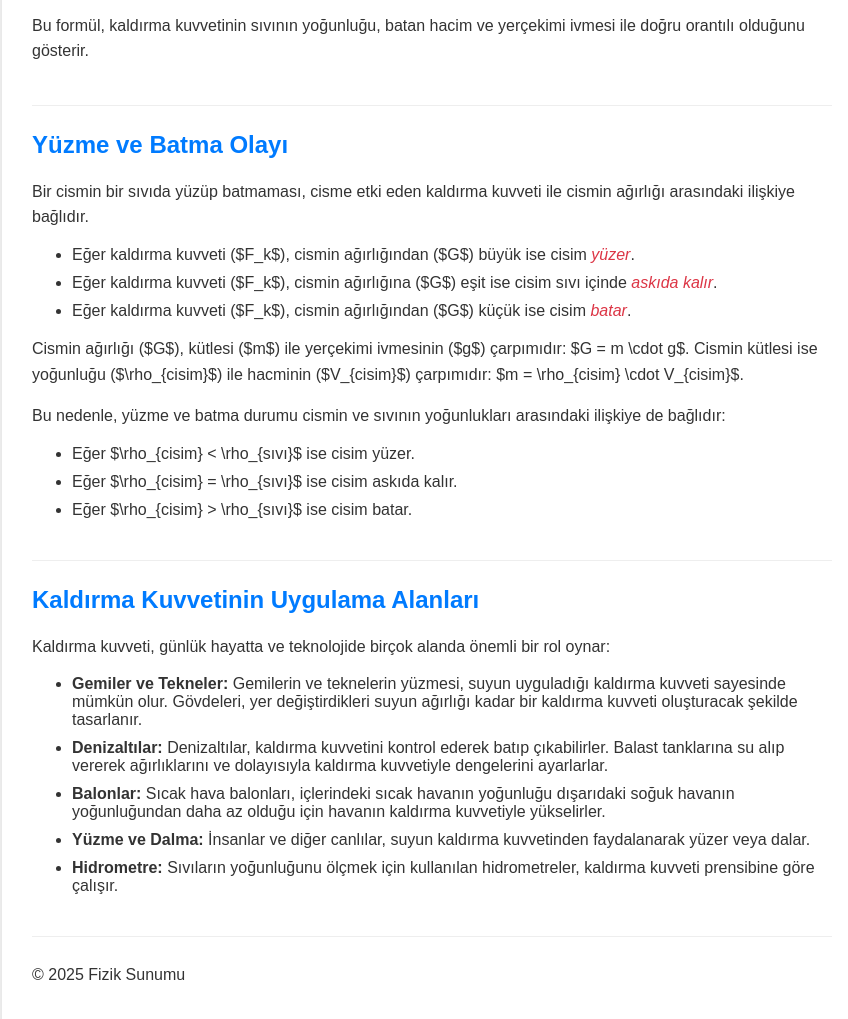
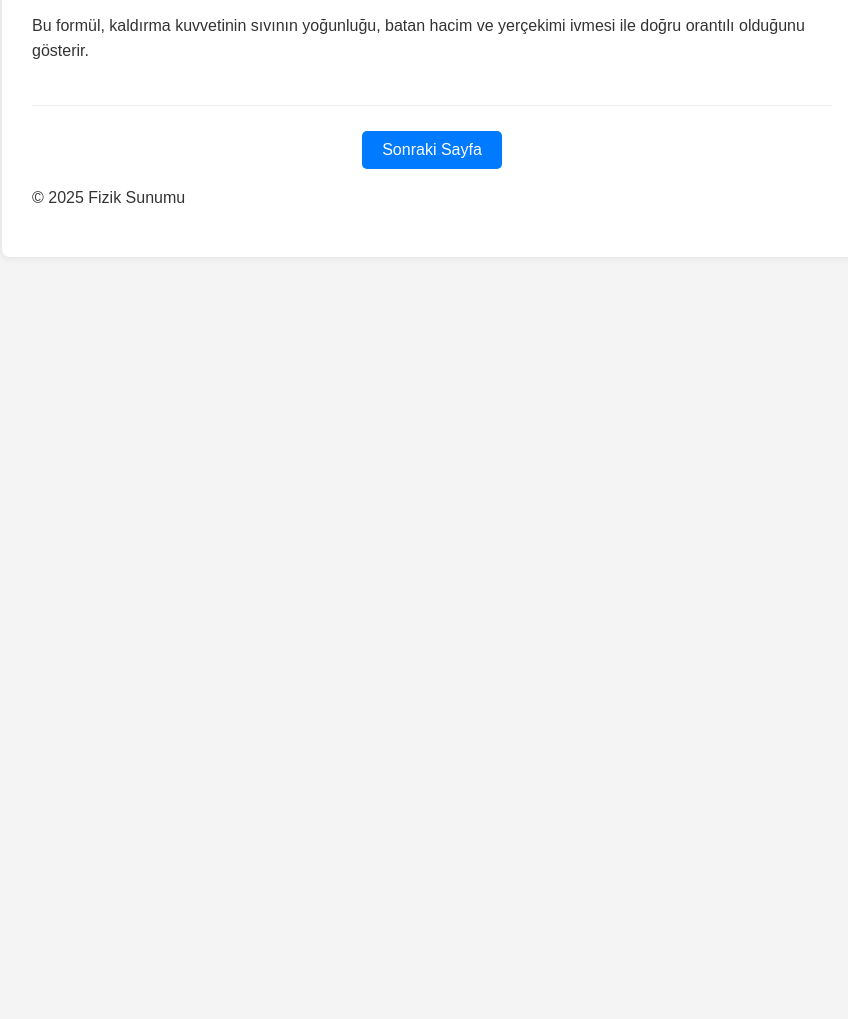
Before and after one commit to EgesevdeV2/TurkceSinav, a plain HTML site: page kaldırma_kuvveti.html in a window 1280 px wide. Shown: the part 967-1986 px from the top of the page, without its empty margins (208-1056 px from the left). After the commit the page ends 1244 px from the top, so only its background shows below. Drawn offline with Linux system fonts and the light colour scheme.

Commit message:
Update kaldırma_kuvveti.html

```diff
--- a/kaldırma_kuvveti.html
+++ b/kaldırma_kuvveti.html
@@ -3,7 +3,7 @@
 <head>
     <meta charset="UTF-8">
     <meta name="viewport" content="width=device-width, initial-scale=1.0">
-    <title>Suyun Kaldırma Kuvveti Sunumu</title>
+    <title>Suyun Kaldırma Kuvveti Sunumu - Sayfa 1</title>
     <style>
         body {
             font-family: sans-serif;
@@ -26,9 +26,9 @@
             line-height: 1.6;
         }
         .formula-container {
-            display: flex; /* İçindeki öğeleri hizalamak için */
-            justify-content: center; /* Yatayda ortalamak için */
-            margin: 15px 0; /* Üst ve alt boşluk */
+            display: flex;
+            justify-content: center;
+            margin: 15px 0;
         }
         .formula {
             font-weight: bold;
@@ -57,13 +57,29 @@
             font-style: italic;
             color: #dc3545;
         }
+        .navigation {
+            text-align: center;
+            margin-top: 20px;
+        }
+        .navigation a {
+            display: inline-block;
+            padding: 10px 20px;
+            margin: 0 5px;
+            background-color: #007bff;
+            color: #fff;
+            text-decoration: none;
+            border-radius: 5px;
+        }
+        .navigation a:hover {
+            background-color: #0056b3;
+        }
     </style>
 </head>
 <body>
     <div class="container">
         <header>
             <h1>Suyun Kaldırma Kuvveti</h1>
-            <p>Fizik sunumu için hazırlanmıştır.</p>
+            <p>Fizik sunumu için hazırlanmıştır - Sayfa 1</p>
         </header>
 
         <section class="section">
@@ -88,34 +104,9 @@
             <p>Bu formül, kaldırma kuvvetinin sıvının yoğunluğu, batan hacim ve yerçekimi ivmesi ile doğru orantılı olduğunu gösterir.</p>
         </section>
 
-        <section class="section">
-            <h2>Yüzme ve Batma Olayı</h2>
-            <p>Bir cismin bir sıvıda yüzüp batmaması, cisme etki eden kaldırma kuvveti ile cismin ağırlığı arasındaki ilişkiye bağlıdır.</p>
-            <ul style="list-style-type:disc;">
-                <li class="list-item">Eğer kaldırma kuvveti ($F_k$), cismin ağırlığından ($G$) büyük ise cisim <span class="emphasize">yüzer</span>.</li>
-                <li class="list-item">Eğer kaldırma kuvveti ($F_k$), cismin ağırlığına ($G$) eşit ise cisim sıvı içinde <span class="emphasize">askıda kalır</span>.</li>
-                <li class="list-item">Eğer kaldırma kuvveti ($F_k$), cismin ağırlığından ($G$) küçük ise cisim <span class="emphasize">batar</span>.</li>
-            </ul>
-            <p>Cismin ağırlığı ($G$), kütlesi ($m$) ile yerçekimi ivmesinin ($g$) çarpımıdır: $G = m \cdot g$. Cismin kütlesi ise yoğunluğu ($\rho_{cisim}$) ile hacminin ($V_{cisim}$) çarpımıdır: $m = \rho_{cisim} \cdot V_{cisim}$.</p>
-            <p>Bu nedenle, yüzme ve batma durumu cismin ve sıvının yoğunlukları arasındaki ilişkiye de bağlıdır:</p>
-            <ul style="list-style-type:disc;">
-                <li class="list-item">Eğer $\rho_{cisim} < \rho_{sıvı}$ ise cisim yüzer.</li>
-                <li class="list-item">Eğer $\rho_{cisim} = \rho_{sıvı}$ ise cisim askıda kalır.</li>
-                <li class="list-item">Eğer $\rho_{cisim} > \rho_{sıvı}$ ise cisim batar.</li>
-            </ul>
-        </section>
-
-        <section class="section">
-            <h2>Kaldırma Kuvvetinin Uygulama Alanları</h2>
-            <p>Kaldırma kuvveti, günlük hayatta ve teknolojide birçok alanda önemli bir rol oynar:</p>
-            <ul style="list-style-type:disc;">
-                <li class="list-item"><b>Gemiler ve Tekneler:</b> Gemilerin ve teknelerin yüzmesi, suyun uyguladığı kaldırma kuvveti sayesinde mümkün olur. Gövdeleri, yer değiştirdikleri suyun ağırlığı kadar bir kaldırma kuvveti oluşturacak şekilde tasarlanır.</li>
-                <li class="list-item"><b>Denizaltılar:</b> Denizaltılar, kaldırma kuvvetini kontrol ederek batıp çıkabilirler. Balast tanklarına su alıp vererek ağırlıklarını ve dolayısıyla kaldırma kuvvetiyle dengelerini ayarlarlar.</li>
-                <li class="list-item"><b>Balonlar:</b> Sıcak hava balonları, içlerindeki sıcak havanın yoğunluğu dışarıdaki soğuk havanın yoğunluğundan daha az olduğu için havanın kaldırma kuvvetiyle yükselirler.</li>
-                <li class="list-item"><b>Yüzme ve Dalma:</b> İnsanlar ve diğer canlılar, suyun kaldırma kuvvetinden faydalanarak yüzer veya dalar.</li>
-                <li class="list-item"><b>Hidrometre:</b> Sıvıların yoğunluğunu ölçmek için kullanılan hidrometreler, kaldırma kuvveti prensibine göre çalışır.</li>
-            </ul>
-        </section>
+        <div class="navigation">
+            <a href="kaldırma_kuvveti_sayfa2.html">Sonraki Sayfa</a>
+        </div>
 
         <footer>
             <p>&copy; 2025 Fizik Sunumu</p>
```
